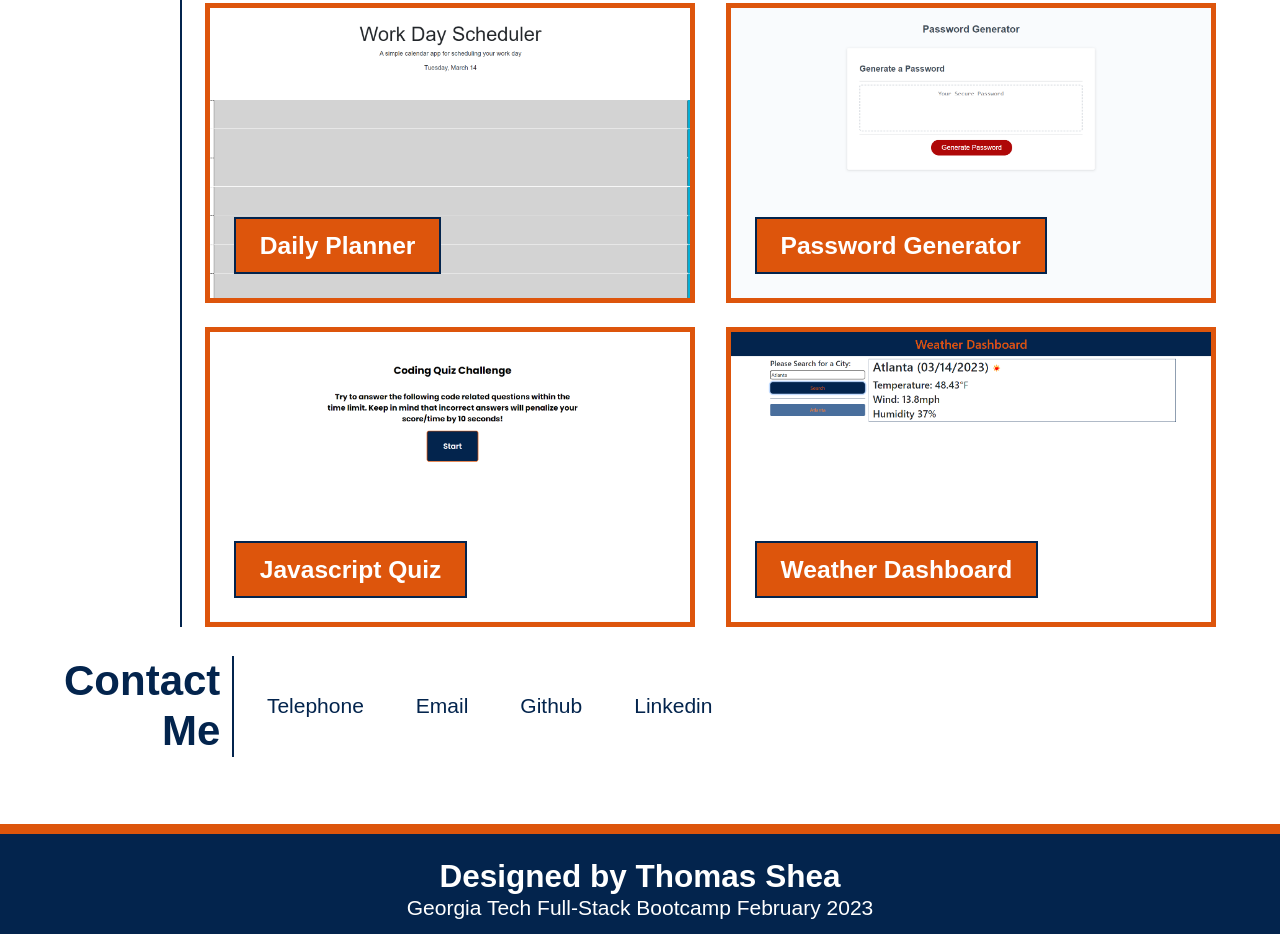
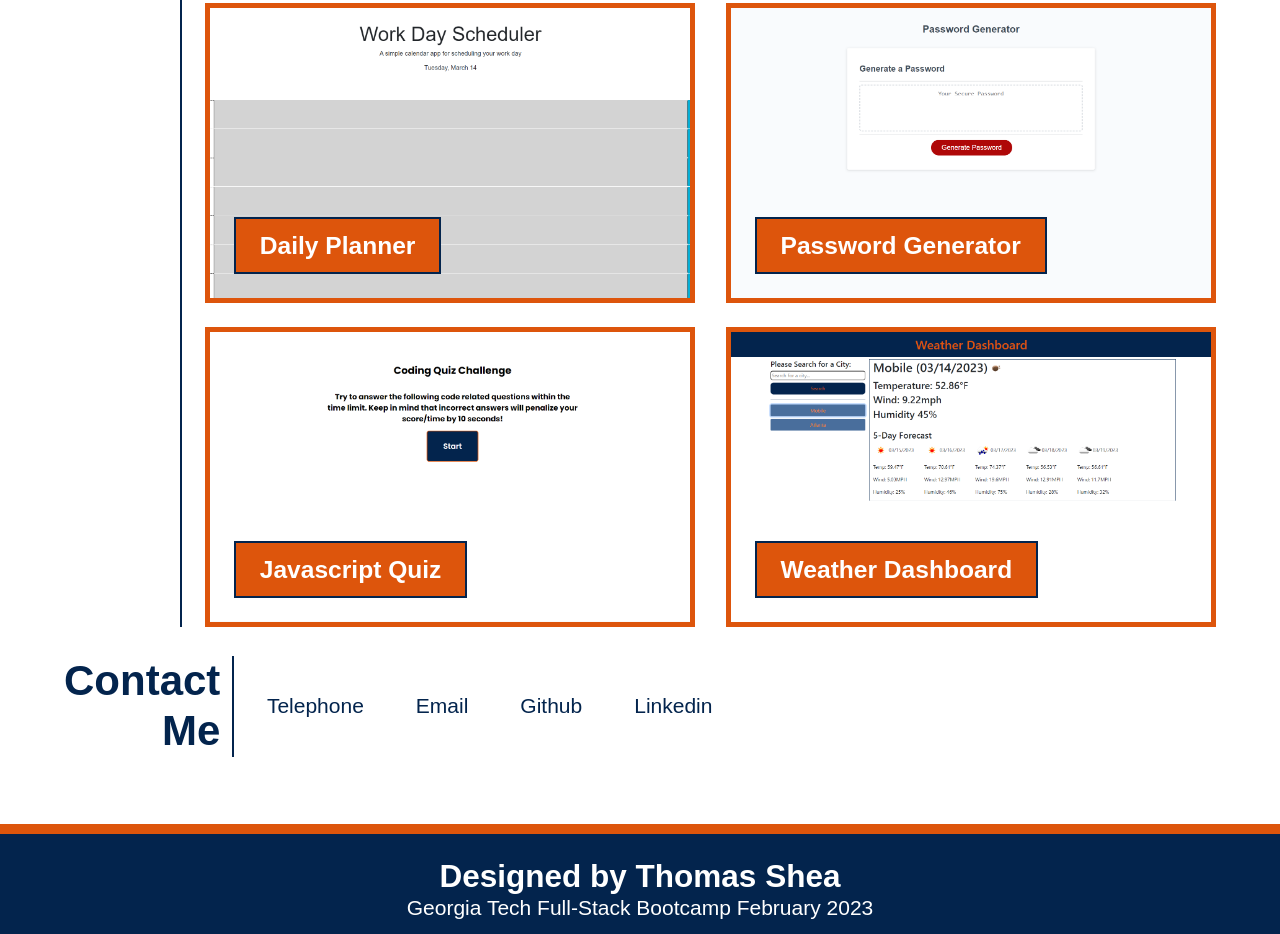
Before and after one commit to thomasjshea/Thomas-Shea-Portfolio, a plain HTML site: page index.html in a window 1280 px wide. Shown: the part 1616-2550 px from the top of the page. Drawn offline with Linux system fonts and the light colour scheme.

Commit message:
changed screenshot for weather dashboard

```diff
--- a/assets/style.css
+++ b/assets/style.css
@@ -248,7 +248,7 @@ div.content {
 }
 
 #weather-dashboard{
-    background-image: url(./images/Weather-Dashboard-Screenshot.png);
+    background-image: url(./images/Dashboard-Screenshot.png);
     background-size: cover;
 }
 
```
Also changed, not shown: assets/images/Dashboard-Screenshot.png (added), assets/images/Weather-Dashboard-Screenshot.png (deleted).
